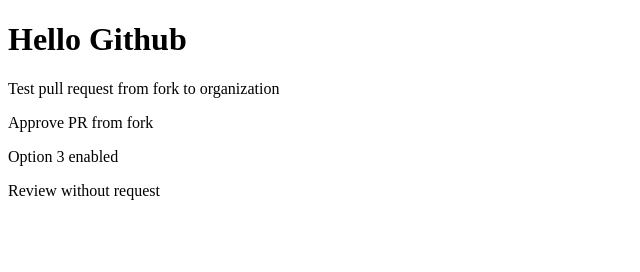
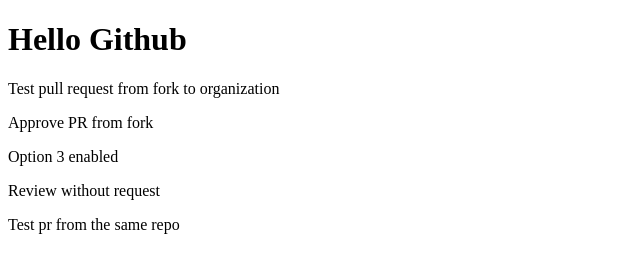
Before and after one commit to ichs-test-organization/test-organization-workflows, a plain HTML site: page index.html in a window 1280 px wide. Shown: the whole page, without its empty margins (0-640 px from the left). Drawn offline with Linux system fonts and the light colour scheme.

Commit message:
pr from same

```diff
--- a/index.html
+++ b/index.html
@@ -13,5 +13,6 @@
     <p>Approve PR from fork</p>
     <p>Option 3 enabled</p>
     <p>Review without request</p>
+    <p>Test pr from the same repo</p>
 </body>
 </html>
```
